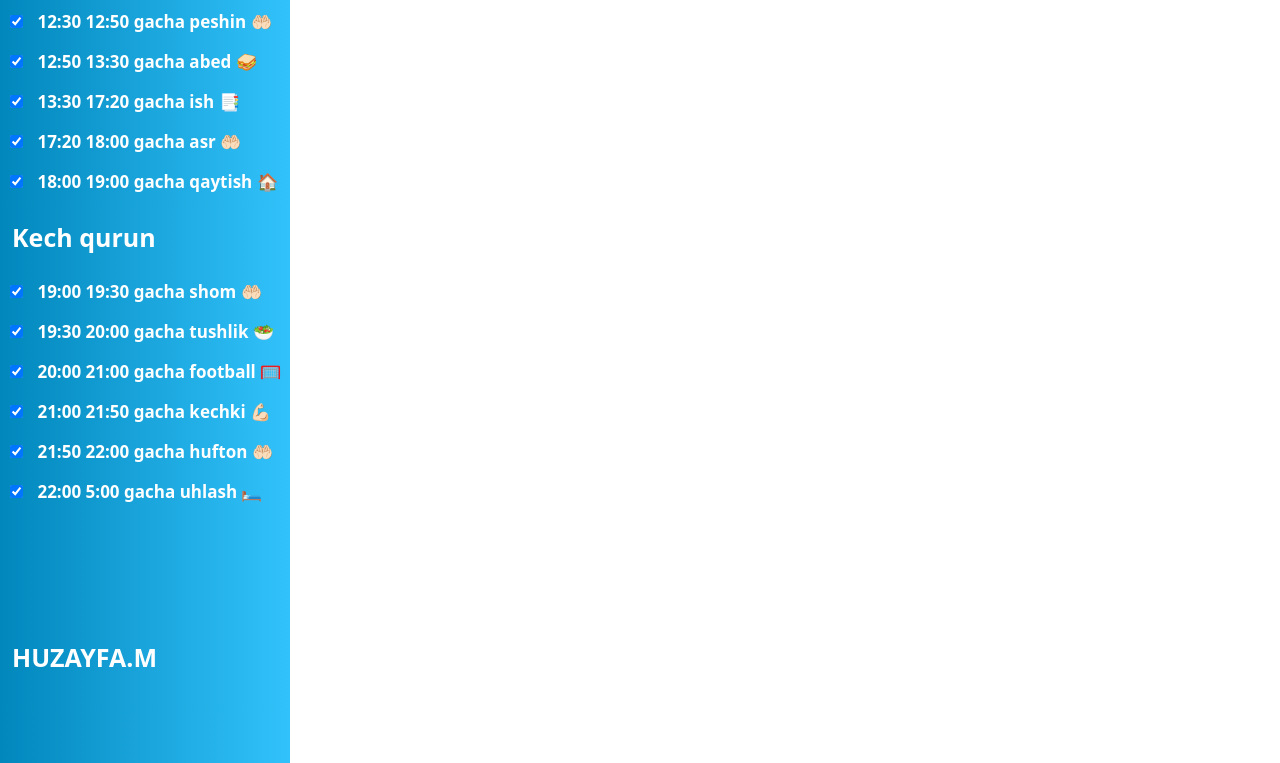
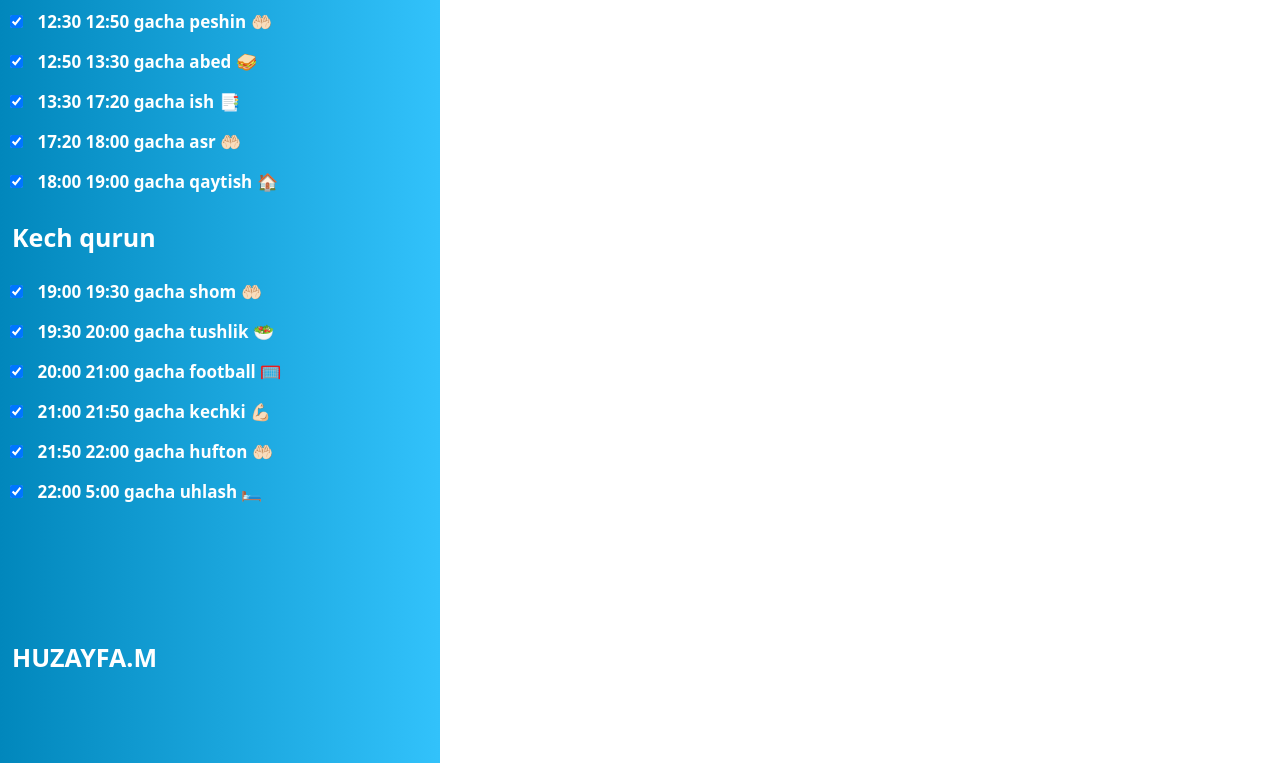
Before and after one commit to Huzayfa-Muhammedov/KUN_TARTIBI, a plain HTML site: page index.html in a window 1280 px wide. Shown: the part 561-1324 px from the top of the page. Drawn offline with nearby package versions, Linux system fonts and the light colour scheme.

Commit message:
add HTML file tegst

```diff
--- a/bootstrap/scss/main.scss
+++ b/bootstrap/scss/main.scss
@@ -254,3 +254,168 @@ $black: black;
     background-image: linear-gradient(200deg, #0187bc, #32c2fb);
   }
 }
+
+@media only screen and (min-width: 290px) {
+
+  .site-footer {
+    width: 300px;
+  }
+
+  .site-main {
+    width: 300px;
+  }
+}
+
+@media only screen and (min-width: 300px) {
+
+  .site-footer {
+    width: 310px;
+  }
+
+  .site-main {
+    width: 310px;
+  }
+}
+
+@media only screen and (min-width: 310px) {
+
+  .site-footer {
+    width: 320px;
+  }
+
+  .site-main {
+    width: 320px;
+  }
+}
+
+@media only screen and (min-width: 320px) {
+
+  .site-footer {
+    width: 330px;
+  }
+
+  .site-main {
+    width: 330px;
+  }
+}
+
+@media only screen and (min-width: 330px) {
+
+  .site-footer {
+    width: 340px;
+  }
+
+  .site-main {
+    width: 340px;
+  }
+}
+
+@media only screen and (min-width: 340px) {
+
+  .site-footer {
+    width: 350px;
+  }
+
+  .site-main {
+    width: 350px;
+  }
+}
+
+@media only screen and (min-width: 350px) {
+
+  .site-footer {
+    width: 360px;
+  }
+
+  .site-main {
+    width: 360px;
+  }
+}
+
+@media only screen and (min-width: 360px) {
+
+  .site-footer {
+    width: 370px;
+  }
+
+  .site-main {
+    width: 370px;
+  }
+}
+
+@media only screen and (min-width: 370px) {
+
+  .site-footer {
+    width: 380px;
+  }
+
+  .site-main {
+    width: 380px;
+  }
+}
+
+@media only screen and (min-width: 380px) {
+
+  .site-footer {
+    width: 390px;
+  }
+
+  .site-main {
+    width: 390px;
+  }
+}
+
+@media only screen and (min-width: 390px) {
+
+  .site-footer {
+    width: 400px;
+  }
+
+  .site-main {
+    width: 400px;
+  }
+}
+
+@media only screen and (min-width: 400px) {
+
+  .site-footer {
+    width: 410px;
+  }
+
+  .site-main {
+    width: 410px;
+  }
+}
+
+@media only screen and (min-width: 410px) {
+
+  .site-footer {
+    width: 420px;
+  }
+
+  .site-main {
+    width: 420px;
+  }
+}
+
+@media only screen and (min-width: 420px) {
+
+  .site-footer {
+    width: 430px;
+  }
+
+  .site-main {
+    width: 430px;
+  }
+}
+
+@media only screen and (min-width: 430px) {
+
+  .site-footer {
+    width: 440px;
+  }
+
+  .site-main {
+    width: 440px;
+  }
+}
```
Also changed, not shown: css/main.css, 1 other file.
